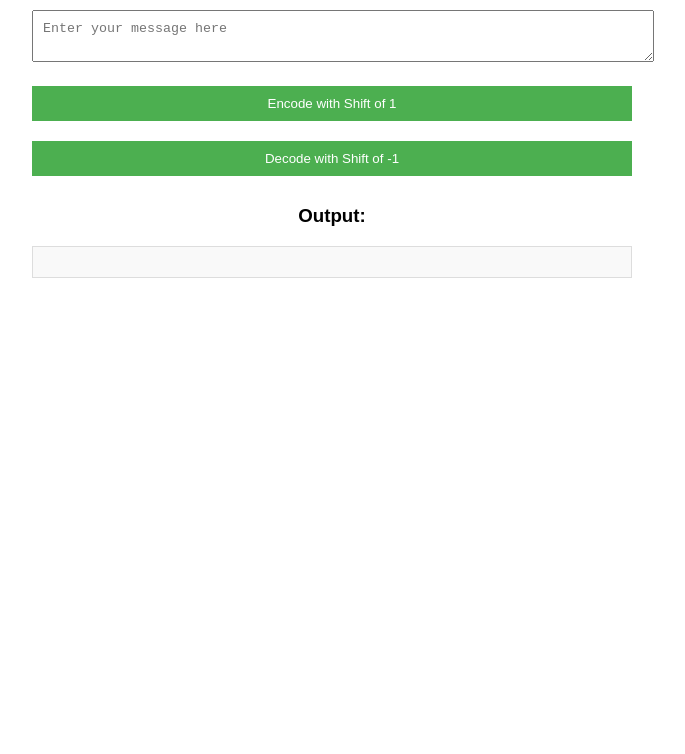
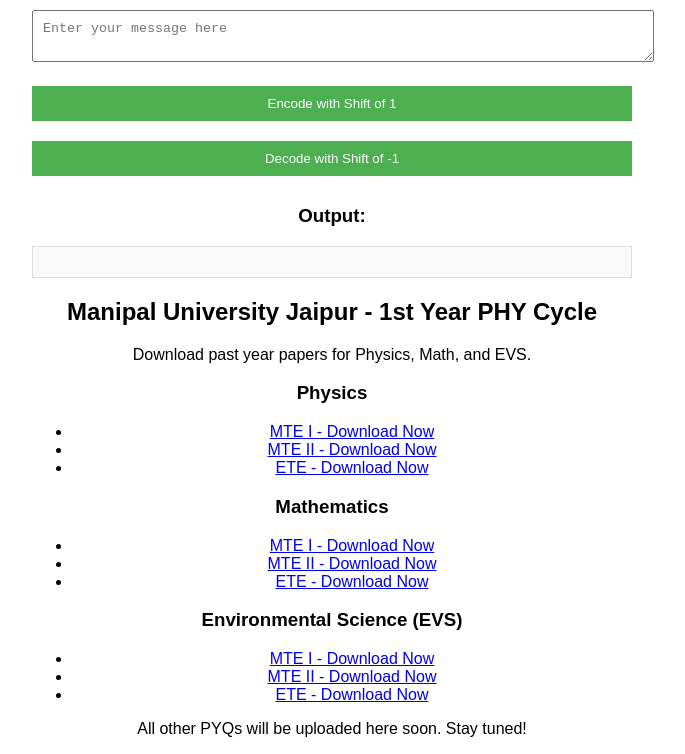
Before and after one commit to NazishQarnain/secret-message, a plain HTML site: page index.html in a window 1280 px wide. Shown: the part 145-899 px from the top of the page, without its empty margins (308-993 px from the left). Before the commit the page ends 800 px from the top, so only its background shows below. Drawn offline with Linux system fonts and the light colour scheme.

Commit message:
Update index.html

```diff
--- a/index.html
+++ b/index.html
@@ -3,11 +3,12 @@
 <head>
   <meta charset="UTF-8">
   <meta name="viewport" content="width=device-width, initial-scale=1.0">
-  <title>Encode/Decode Message (1-Shift Caesar Cipher)</title>
+  <title>Encode/Decode & Download PYQs</title>
   <link rel="stylesheet" href="style.css">
 </head>
 <body>
 
+<!-- Encode/Decode Section -->
 <div class="container">
   <h1>Encode/Decode Message (1-Shift Caesar Cipher)</h1>
   <textarea id="inputText" placeholder="Enter your message here"></textarea>
@@ -17,6 +18,46 @@
   <div id="output"></div>
 </div>
 
+<!-- Download PYQs Section -->
+<div class="container pyq-section">
+  <h2>Manipal University Jaipur - 1st Year PHY Cycle</h2>
+  <p>Download past year papers for Physics, Math, and EVS.</p>
+
+  <!-- Physics Section -->
+  <div class="subject-section">
+    <h3>Physics</h3>
+    <ul>
+      <li><a href="https://drive.google.com/drive/folders/1OagdAV8QpEvpu6G_OtRl6sQ-Qvp4u2xT?usp=sharing" target="_blank">MTE I - Download Now</a></li>
+      <li><a href="https://drive.google.com/drive/folders/1JeJcLIgKxSxnWEenjrzTTMwoXe7rRM_W?usp=share_link" target="_blank">MTE II - Download Now</a></li>
+      <li><a href="https://drive.google.com/drive/folders/1ffO_zJ5Xe4eggn-eLKE0TyVsYXGDFRSk?usp=sharing" target="_blank">ETE - Download Now</a></li>
+    </ul>
+  </div>
+
+  <!-- Math Section -->
+  <div class="subject-section">
+    <h3>Mathematics</h3>
+    <ul>
+      <li><a href="https://drive.google.com/drive/folders/145O8M1yk94VFnOCQUK5jScByqmF9Fm5R?usp=sharing" target="_blank">MTE I - Download Now</a></li>
+      <li><a href="https://drive.google.com/drive/folders/1qcvHP3VO4FpFCZOaZmb-NsOm4KIrCO0F?usp=sharing" target="_blank">MTE II - Download Now</a></li>
+      <li><a href="https://drive.google.com/drive/folders/1VCdxoekledEsY0heg0FKj0TKrTPB39hL?usp=sharing" target="_blank">ETE - Download Now</a></li>
+    </ul>
+  </div>
+
+  <!-- EVS Section -->
+  <div class="subject-section">
+    <h3>Environmental Science (EVS)</h3>
+    <ul>
+      <li><a href="https://drive.google.com/drive/folders/1fGuPHqxG-U4La4hVYJnrRhPoBgBHj_KZ?usp=sharing" target="_blank">MTE I - Download Now</a></li>
+      <li><a href="https://drive.google.com/drive/folders/1S_qWsCTNwiPJhyutWgJJElFfupub5fIV?usp=sharing" target="_blank">MTE II - Download Now</a></li>
+      <li><a href="https://drive.google.com/drive/folders/1tIVaZkZidggomi1XGYJhD_bosLaQi4jS?usp=sharing" target="_blank">ETE - Download Now</a></li>
+    </ul>
+  </div>
+
+  <div class="update-note">
+    <p>All other PYQs will be uploaded here soon. Stay tuned!</p>
+  </div>
+</div>
+
 <script src="script.js"></script>
 </body>
 </html>
```
